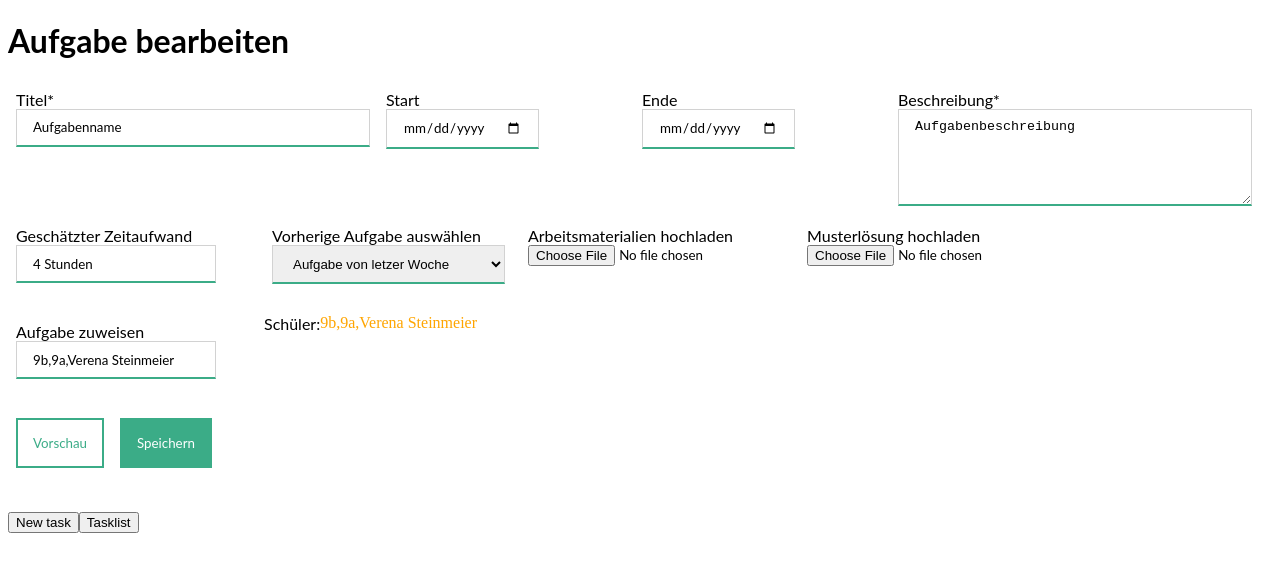
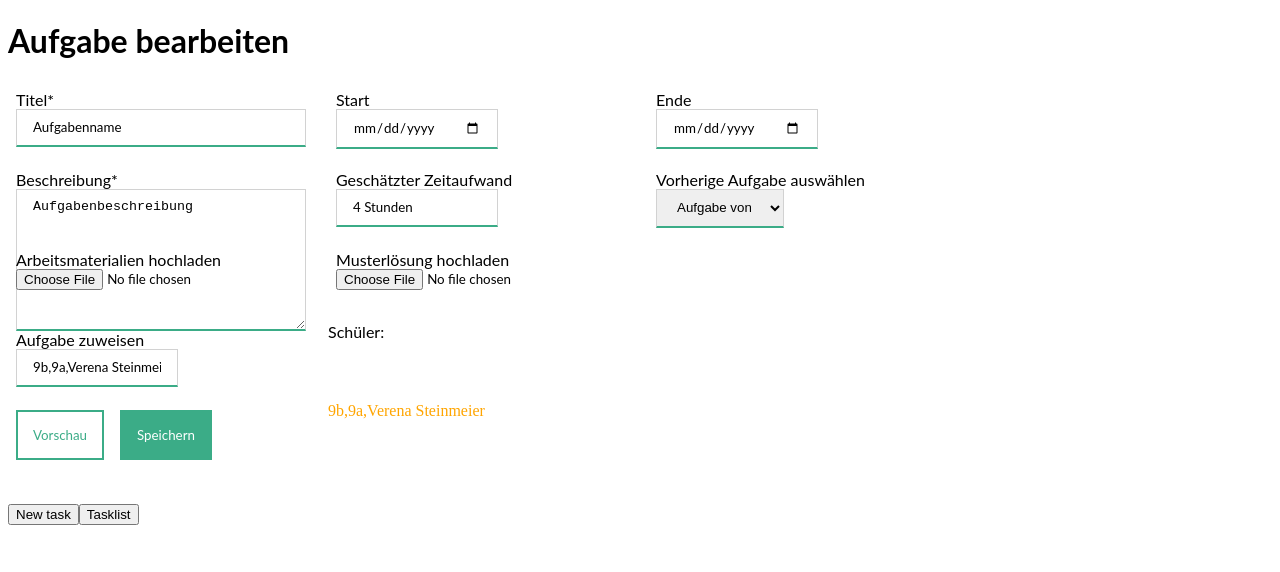
Before and after one commit to klassecloud/frontendTeacher, an Angular app: page /newtask in a window 1280 px wide. Shown: the top 572 px of the page. Built offline with nearby package versions, Linux system fonts and the light colour scheme.

Commit message:
use css gird for dense

```diff
--- a/src/app/edit-task/edit-task.component.html
+++ b/src/app/edit-task/edit-task.component.html
@@ -4,7 +4,7 @@
 
 <div class="input-block">
   <div class="input-title">Titel*</div>
-  <input class="input-field input-field--large" [(ngModel)]="task.name" placeholder={{task.name}}/>
+  <input class="input-field input-field--wide" [(ngModel)]="task.name" placeholder={{task.name}}/>
 </div>
 
 <div class="input-block">
@@ -17,9 +17,9 @@
   <input class=input-field type=date [(ngModel)]="task.end" placeholder={{task.end}}/>
 </div>
 
-<div class="input-block">
+<div class="input-block input-block--high">
   <div class="input-title">Beschreibung*</div>
-  <textarea class="input-field input-field--large" name="description" cols="60" rows="5" [(ngModel)]="task.description">{{task.description}}</textarea>
+  <textarea class="input-field input-field--wide" name="description" cols="60" rows="8" [(ngModel)]="task.description">{{task.description}}</textarea>
 </div>
 
 <div class="input-block">
@@ -40,12 +40,12 @@
 
 <div class="input-block">
   <div class="input-title">Arbeitsmaterialien hochladen</div>
-  <input type="file" id="materials" size = 80%/>
+  <input type="file" id="materials"/>
 </div>
 
 <div class="input-block">
   <div class="input-title">Musterlösung hochladen</div>
-<input type="file" id="modelSolution" size = 80%/>
+<input type="file" id="modelSolution"/>
 </div>
 
 
--- a/src/app/edit-task/edit-task.component.scss
+++ b/src/app/edit-task/edit-task.component.scss
@@ -23,12 +23,15 @@ h1, h2, h3, h4, h5, h6, text, p, button, input, .input-title {
 }
 
 .input-block {
-  min-height: 5rem;
-  min-width: 15rem;
+  min-height: 3rem;
+  min-width: 10rem;
   margin: 0.5rem;
   float: right;
   text-align: left;
   /*background-color: green;*/
+  align-self: flex-start;
+  column-span: 2;
+  row-span: 1;
 }
 
 .input-title {
@@ -40,18 +43,28 @@ h1, h2, h3, h4, h5, h6, text, p, button, input, .input-title {
   padding: 0.6rem 1rem;
   border: 1px solid $grey;
   border-bottom: 2px solid $green;
+  width: 8rem;
 }
 
-.input-field--large {
-  width: 20rem;
+.input-field--wide {
+  width: 16rem;
+  column-span: 4;
+}
+
+.input-block--high {
+  row-span: 5;
 }
 
 .flex-container {
-  /*grid-area: auto;*/
-  display: flex;
+  display: grid; //flex
   flex-wrap: wrap;
   flex-grow: initial;
   justify-content: flex-start;
+  flex-direction: row;
+  grid-auto-flow: dense;
+  grid-template-columns: repeat(auto-fit, 20rem);
+  grid-auto-rows: 5rem;
+
 }
 
 .students {
--- a/src/app/task-list/task-list.component.scss
+++ b/src/app/task-list/task-list.component.scss
@@ -5,8 +5,8 @@
    flex-direction: row;
    flex-wrap: wrap;
    justify-content: flex-start;
-   fxLayoutAlign: center;
-   /*fxLayout.xs: column;*/
+   /*fxLayoutAlign: center;
+   fxLayout.xs: column;*/
 }
 
 .cardsGridItem {
```
Also changed, not shown: src/app/app.component.html (line endings or trailing spaces).
